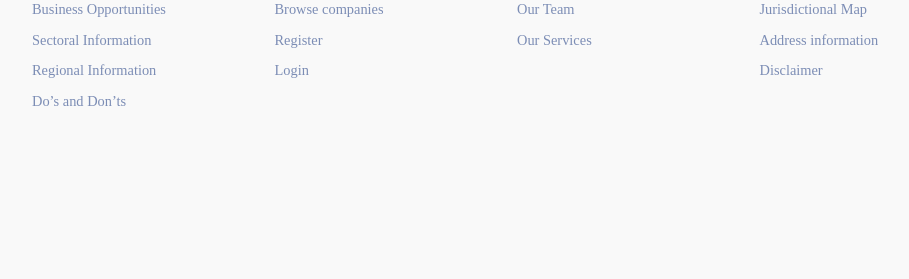
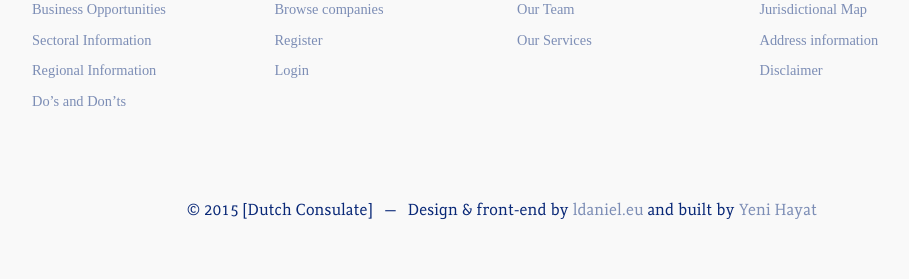
Before and after one commit to ldanielswakman/nttd-design, a PHP site: page /index.php in a window 1280 px wide. Shown: the part 3840-4119 px from the top of the page, without its empty margins (138-1047 px from the left). Before the commit the page ends 3946 px from the top, so only its background shows below. Run offline with PHP 8.4, Linux system fonts and the light colour scheme.

Commit message:
footer colophon

```diff
--- a/components/footer.php
+++ b/components/footer.php
@@ -1,7 +1,12 @@
 <footer class="u-pv40">
-  <div class="row">
+  <div class="row row-nopadding">
     <div class="col-md-10 col-md-offset-1">
       <?php include('components/menu.php'); ?>
     </div>
   </div>
+  <div class="c-greymedium u-aligncenter u-bordertop u-pt40 u-mt20">
+    &copy; 2015 [Dutch Consulate]
+    &nbsp;&nbsp;&mdash;&nbsp;&nbsp;
+    Design & front-end by <a href="http://www.ldaniel.eu/" target="_blank" class="c-bluesoft">ldaniel.eu</a> and built by <a href="http://yh.com.tr/" target="_blank" class="c-bluesoft">Yeni Hayat</a>
+  </div>
 </footer>
```
